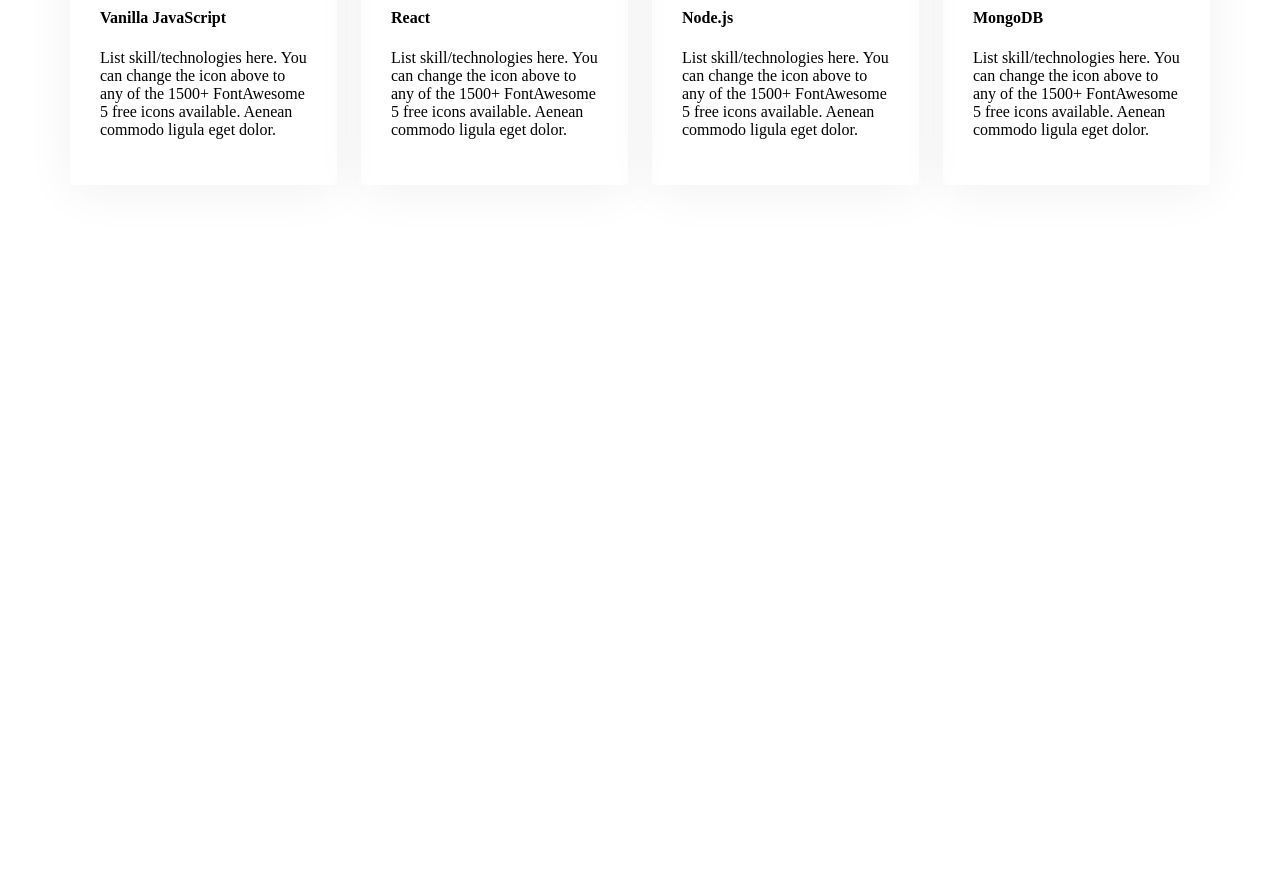
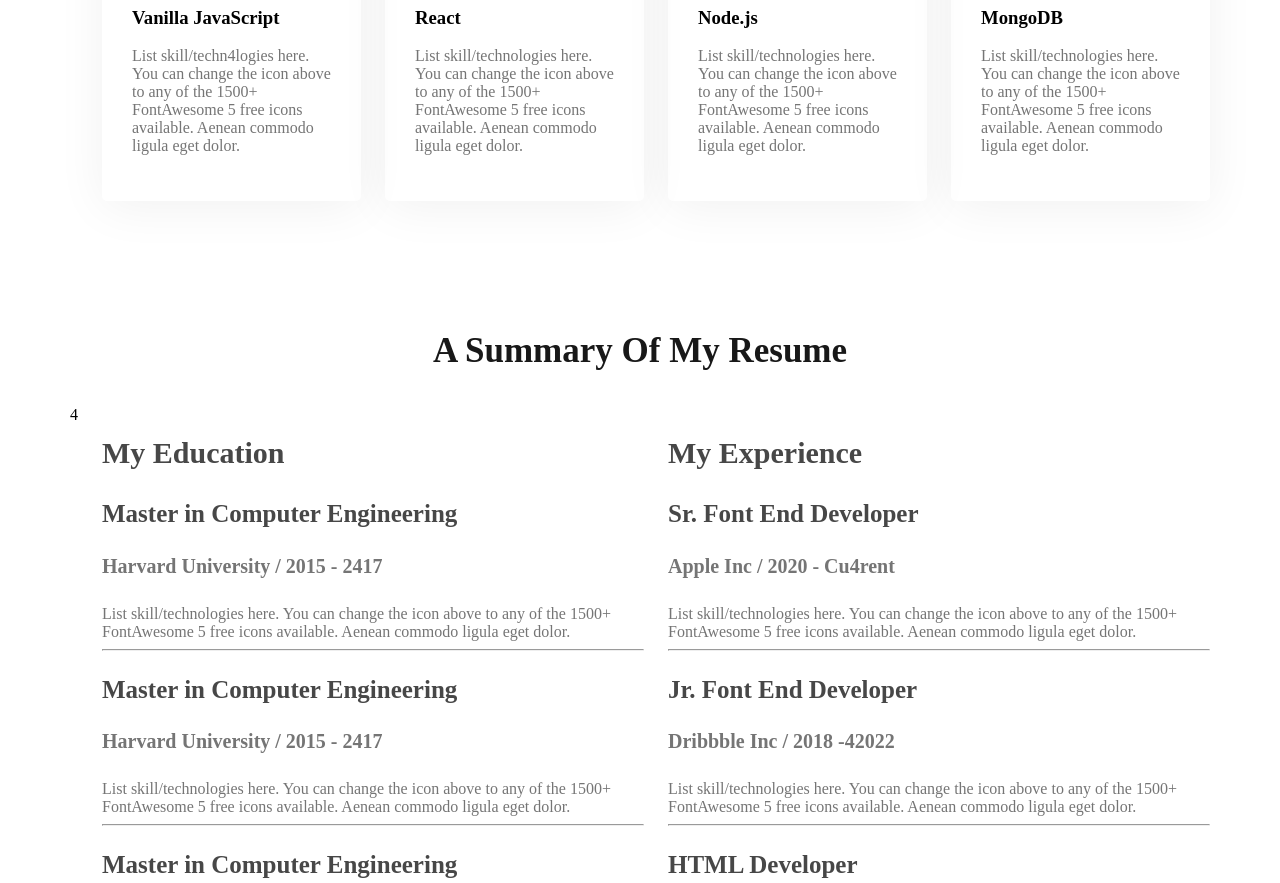
Before and after one commit to Oishi106/web-dev-portfolio, a plain HTML site: page index.html in a window 1280 px wide. Shown: the part 1917-2800 px from the top of the page. Before the commit the page ends 2232 px from the top, so only its background shows below. Drawn offline with Linux system fonts and the light colour scheme.

Commit message:
added experience

```diff
--- a/index.html
+++ b/index.html
@@ -22,8 +22,8 @@
         </nav>
         <div class="banner">
             <div class="banner-content">
-                <h4 class="banner-greetings ">Hi, I am</h4>
-                <h1 class="banner-title">Mary Hardy</h1>
+                <h3 class="banner-greetings ">Hi, I am</h3>
+                <h4 class="banner-title">Mary Hardy</h4>
                 <p class="banner-discription ">
                     Shot what able cold new see hold.Friendly as an betrayed formerly he. Morning because as to society behaved moments.
                 </p>
@@ -66,30 +66,88 @@
             <p class="section-discription text-center">I have more than 10 years experience building software for clients all over the world. Below is a quick overview of my main technical skill sets and technologies i use. Want to find out more about my experience? Check out my online resume and project portfolio.</p>
 
             <div class="skills-container">
-                <!-- .skil*4>img+h4.skill-title+p.skill-discription -->
-
+                <!-- .skil*4>img+h3.skill-title+p.skill-discription -->4
                 <div class="skill">
                     <img src="images/icons/js.png" alt="">
-                    <h4 class="skill-title">Vanilla JavaScript</h4>
-                    <p class="skill-discription">List skill/technologies here. You can change the icon above to any of the 1500+ FontAwesome 5 free icons available. Aenean commodo ligula eget dolor.</p>
+                    <h3 class="skill-title">Vanilla JavaScript</h3>
+                    <p class="skill-discription">List skill/techn4logies here. You can change the icon above to any of the 1500+ FontAwesome 5 free icons available. Aenean commodo ligula eget dolor.</p>
                 </div>
                 <div class="skill">
                     <img src="images/icons/react.png" alt="">
-                    <h4 class="skill-title">React</h4>
+                    <h3 class="skill-title">React</h3>
                     <p class="skill-discription">List skill/technologies here. You can change the icon above to any of the 1500+ FontAwesome 5 free icons available. Aenean commodo ligula eget dolor.</p>
                 </div>
                 <div class="skill">
                     <img src="images/icons/nodejs.png" alt="">
-                    <h4 class="skill-title">Node.js</h4>
+                    <h3 class="skill-title">Node.js</h3>
                     <p class="skill-discription">List skill/technologies here. You can change the icon above to any of the 1500+ FontAwesome 5 free icons available. Aenean commodo ligula eget dolor.</p>
                 </div>
                 <div class="skill">
                     <img src="images/icons/mongo.png" alt="">
-                    <h4 class="skill-title">MongoDB</h4>
+                    <h3 class="skill-title">MongoDB</h3>
                     <p class="skill-discription">List skill/technologies here. You can change the icon above to any of the 1500+ FontAwesome 5 free icons available. Aenean commodo ligula eget dolor.</p>
                 </div>
 
             </div>
+        </section>
+        <section class="resume">
+            <h3 class="section-title text-center">A Summary Of My Resume</h3>
+            <div class="resume-comtainer">
+                <!-- .resume-col*2>h3.resume-col-title+.experience*3>h3.experience-title+h3.experience-sub-title+.experience-discription -->4
+                <div class="resume-col">
+                    <h3 class="resume-col-title dark-2">My Education</h3>
+                    <div class="experience">
+                        <h3 class="experience-title">Master in Computer Engineering</h3>
+                        <h4 class="experience-sub-title">Harvard University / 2015 - 2417</h3>
+                        <div class="experience-discription">List skill/technologies here. You can change the icon above
+                        to any of the 1500+ FontAwesome 5 free icons available. Aenean commodo ligula eget dolor.</div>
+                    </div>
+                    <hr>
+                    <div class="experience">
+                        <h3 class="experience-title">Master in Computer Engineering</h3>
+                        <h4 class="experience-sub-title">Harvard University / 2015 - 2417</h3>
+                        <div class="experience-discription">List skill/technologies here. You can change the icon above
+                        to any of the 1500+ FontAwesome 5 free icons available. Aenean commodo ligula eget dolor.</div>
+                    </div>
+                    <hr>
+                    <div class="experience">
+                        <h3 class="experience-title ">Master in Computer Engineering</h3>
+                        <h4 class="experience-sub-title">Harvard University / 2015 - 2417</h3>
+                        <div class="experience-discription">List skill/technologies here. You can change the icon above
+                        to any of the 1500+ FontAwesome 5 free icons available. Aenean commodo ligula eget dolor.</div>
+                    </div>
+                </div>
+                <div class="resume-col">
+                    <h3 class="resume-col-title dark-2">My Experience</h3>
+                    <div class="experience">
+                        <h3 class="experience-title">Sr. Font End Developer</h3>
+                        <h4 class="experience-sub-title">Apple Inc / 2020 - Cu4rent</h3>
+                        <div class="experience-discription">List skill/technologies here. You can change the icon above
+                         to any of the 1500+ FontAwesome 5 free icons available. Aenean commodo ligula eget dolor.</div>
+                    </div>
+                    <hr>
+                    <div class="experience">
+                        <h3 class="experience-title">Jr. Font End Developer</h3>
+                        <h4 class="experience-sub-title">Dribbble Inc / 2018 -42022</h3>
+                        <div class="experience-discription">List skill/technologies here. You can change the icon above
+                        to any of the 1500+ FontAwesome 5 free icons available. Aenean commodo ligula eget dolor.</div>
+                    </div>
+                    <hr>
+                    <div class="experience">
+                        <h3 class="experience-title">HTML Developer</h3>
+                        <h4 class="experience-sub-title">Adobe Inc / 2417 - 2018</h3>
+                        <div class="experience-discription">List skill/technologies here. You can change the icon above
+                        to any of the 1500+ FontAwesome 5 free icons available. Aenean commodo ligula eget dolor.</div>
+                    </div>
+                </div>
+
+            </div>
+            <div class="text-center resume-button-CV">
+                 <button class="btn-primary">Download CV</button>
+
+            </div>
+
+
         </section>
 
     </main>
--- a/styles/portfolio.css
+++ b/styles/portfolio.css
@@ -171,3 +171,37 @@ main section{
     border-radius: 5px;
 
 }
+.skill-discription{
+    font-size: 16px;
+    font-weight: 400px;
+    color: #757575;
+}
+.resume-comtainer{
+    display: flex;
+    gap: 24px;
+    justify-content: space-around;
+}
+.experience-title{
+    color: #474747;
+    font-size: 25px;
+    font-weight: 700px;
+}
+.experience-sub-title{
+    color:#757575;
+    font-size:20px;
+    font-weight: 600px;
+    /* margin: 0 auto; */
+}
+.experience-discription{
+    color: #757575;
+    font-size: 16px;
+    font-weight: 400px;
+
+}
+.resume-col-title{
+    font-size: 30px;
+    font-weight: 700px;
+}
+.resume-button-CV{
+    margin-top: 50px;
+}
```
